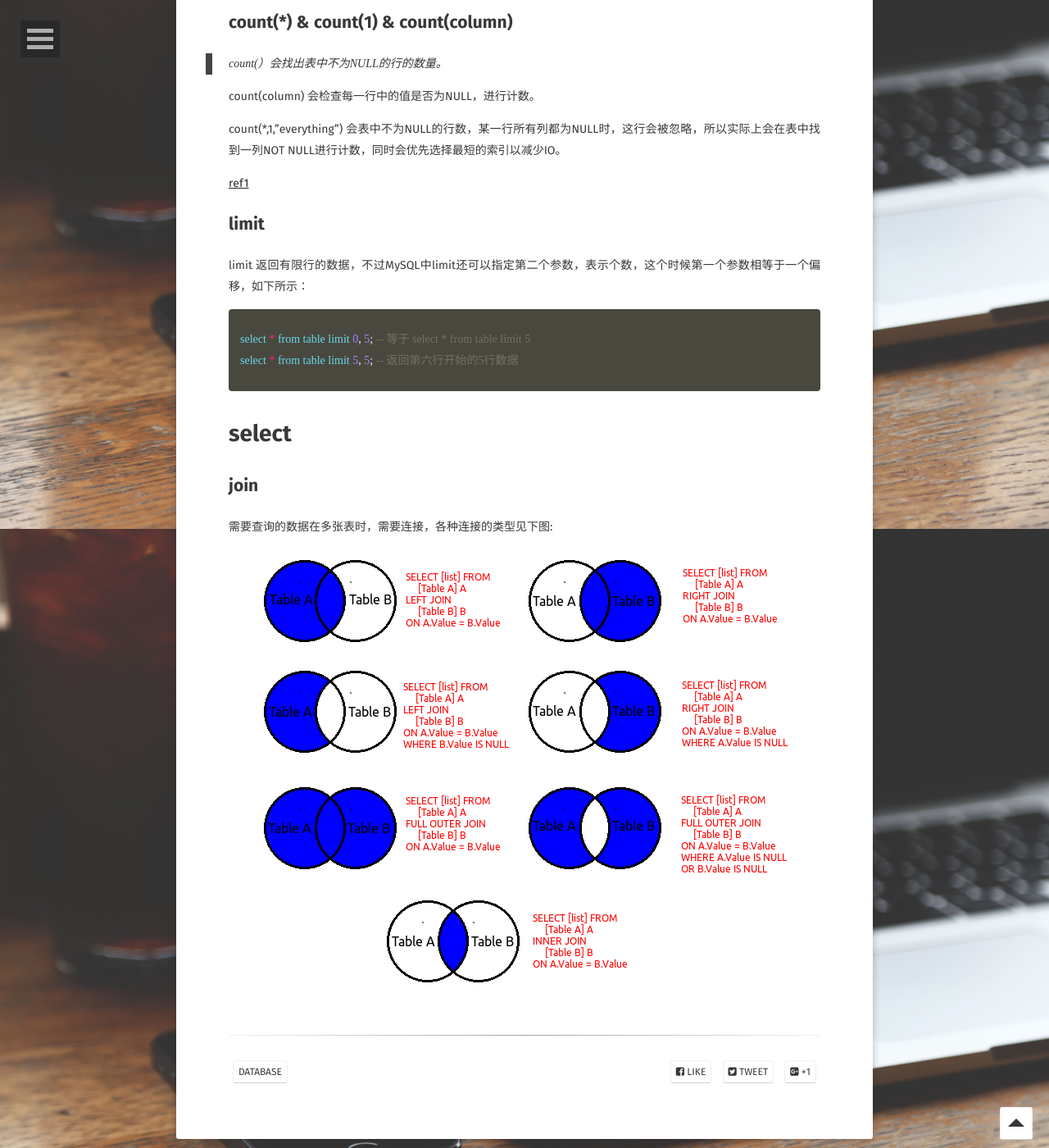
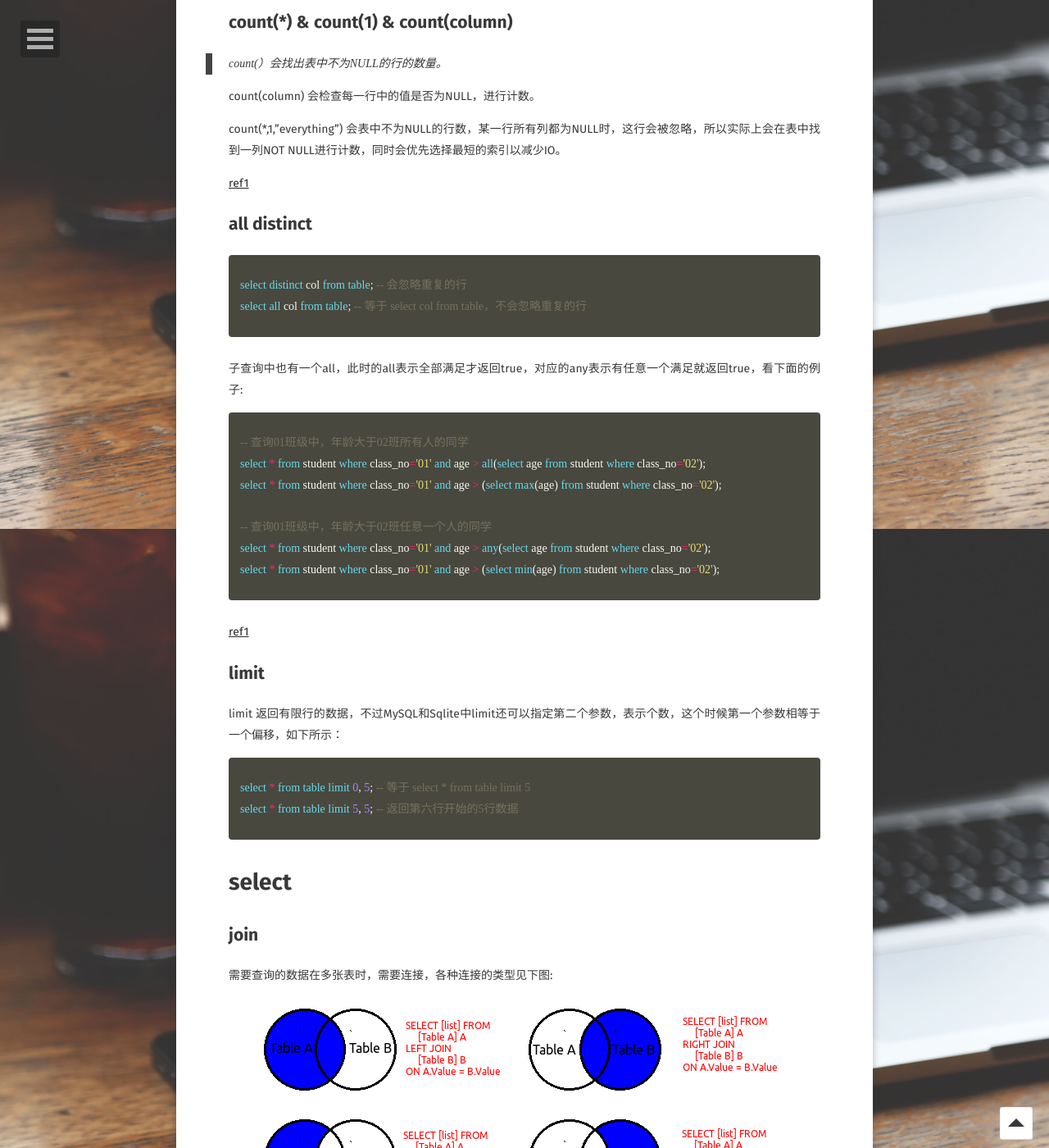
Before and after one commit to longjianjiang/longjianjiang.github.io, a Jekyll site: the page built from _posts/2019-02-27-SQL-note.md, in a window 1280 px wide and 1400 px high, scrolled down 1155 px. Shown: the whole window at 82% size. Built offline with Jekyll 4.4.1, drawn with Linux system fonts in a browser that asks for light colours; some web fonts are replaced; comment, search, counter and statistics services are not loaded.

Commit message:
Update(auto commit)

```diff
--- a/_posts/2019-02-27-SQL-note.md
+++ b/_posts/2019-02-27-SQL-note.md
@@ -52,9 +52,30 @@ count(*,1,"everything") 会表中不为NULL的行数，某一行所有列都为N
 
 [ref1](https://www.cnblogs.com/CareySon/p/DifferenceBetweenCountStarAndCount1.html#!comments)
 
+## all distinct
+
+{% highlight sql %}
+select distinct col from table; -- 会忽略重复的行
+select all col from table; -- 等于 select col from table，不会忽略重复的行
+{% endhighlight %}
+
+子查询中也有一个all，此时的all表示全部满足才返回true，对应的any表示有任意一个满足就返回true，看下面的例子:
+
+{% highlight sql %}
+-- 查询01班级中，年龄大于02班所有人的同学
+select * from student where class_no='01' and age > all(select age from student where class_no='02');
+select * from student where class_no='01' and age > (select max(age) from student where class_no='02');
+
+-- 查询01班级中，年龄大于02班任意一个人的同学
+select * from student where class_no='01' and age > any(select age from student where class_no='02');
+select * from student where class_no='01' and age > (select min(age) from student where class_no='02');
+{% endhighlight %}
+
+[ref1](https://docs.aws.amazon.com/kinesisanalytics/latest/sqlref/sql-reference-select-all-distinct.html)
+
 ## limit
 
-limit 返回有限行的数据，不过MySQL中limit还可以指定第二个参数，表示个数，这个时候第一个参数相等于一个偏移，如下所示：
+limit 返回有限行的数据，不过MySQL和Sqlite中limit还可以指定第二个参数，表示个数，这个时候第一个参数相等于一个偏移，如下所示：
 
 {% highlight sql %}
 select * from table limit 0, 5; -- 等于 select * from table limit 5
```
Also changed, not shown: _posts/2019-02-27-Cpp-note.md (+8 -0 lines).
